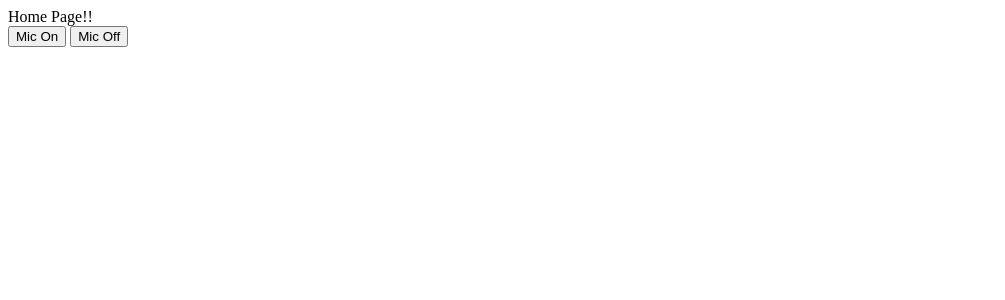
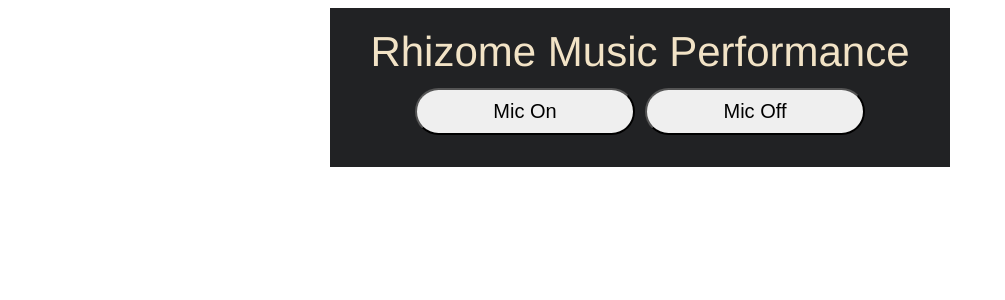
Before and after one commit to OB-0ne/Conduit_RhizomeMusic, a Flask app: page / in a window 1280 px wide. Shown: the top 300 px of the page, without its empty margins (0-1005 px from the left). Run offline with Flask 3, Linux system fonts and the light colour scheme; some libraries are stand-ins or nearby versions.

Commit message:
updated UI

```diff
--- a/static/main.css
+++ b/static/main.css
@@ -22,13 +22,18 @@
 #stream-controls{
     display: flex;
     margin: 10px;
+    display: flex;
+    justify-content: center;
+    align-items: center;
+    flex-wrap: wrap;
 }
 
-#stream-list button{
+button{
     padding: 10px;
     font-size: 20px;
     width: 220px;
     border-radius: 40px;
+    margin: 2px 5px;
 }
 
 #audio-container{
@@ -43,4 +48,10 @@
     width: 75%;
     background-color: #f2e3c6;
     border-radius: 30px;
+    margin: 5px;
 }
+
+#sender_welcome{
+    text-align: center;
+    font-size: 42px;
+}
--- a/templates/index.html
+++ b/templates/index.html
@@ -6,11 +6,11 @@
         <link rel="stylesheet" href="{{ url_for('static', filename='main.css') }}"/>
     </head>
     <body>
-
-        <div>
-            Home Page!!
+        <div id="app-body">
+            <div id="sender_welcome">
+                Rhizome Music Performance
             </div>
-        <div>
+            <div id="stream-controls">
                 <button id="MicOn" onclick="getAudioStream()">
                     Mic On
                 </button>
@@ -21,5 +21,6 @@
                     <audio></audio>
                 </div>
             </div>
+        </div>
     </body>
 </html>
```
Lines whose indentation alone changed are shown as unchanged.
